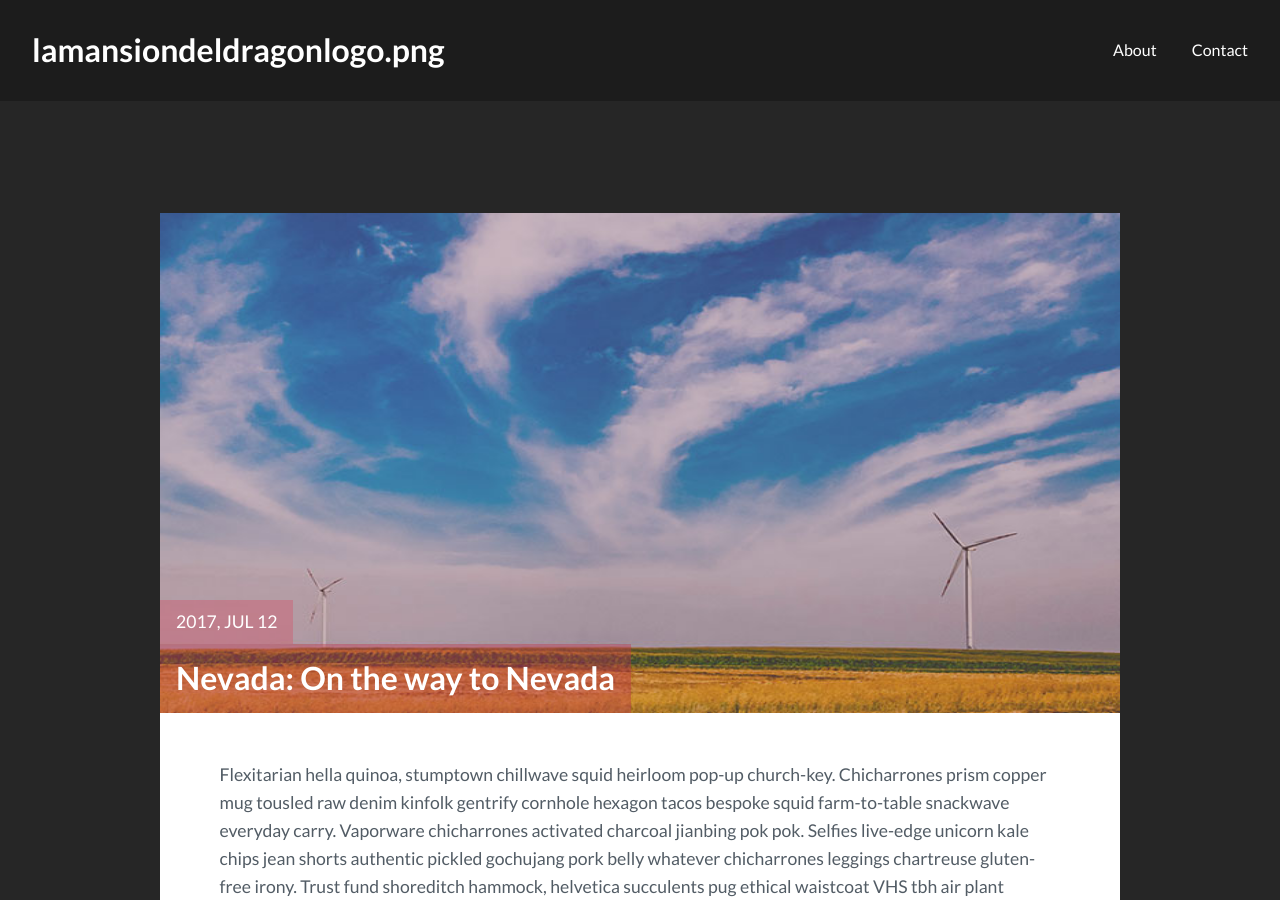
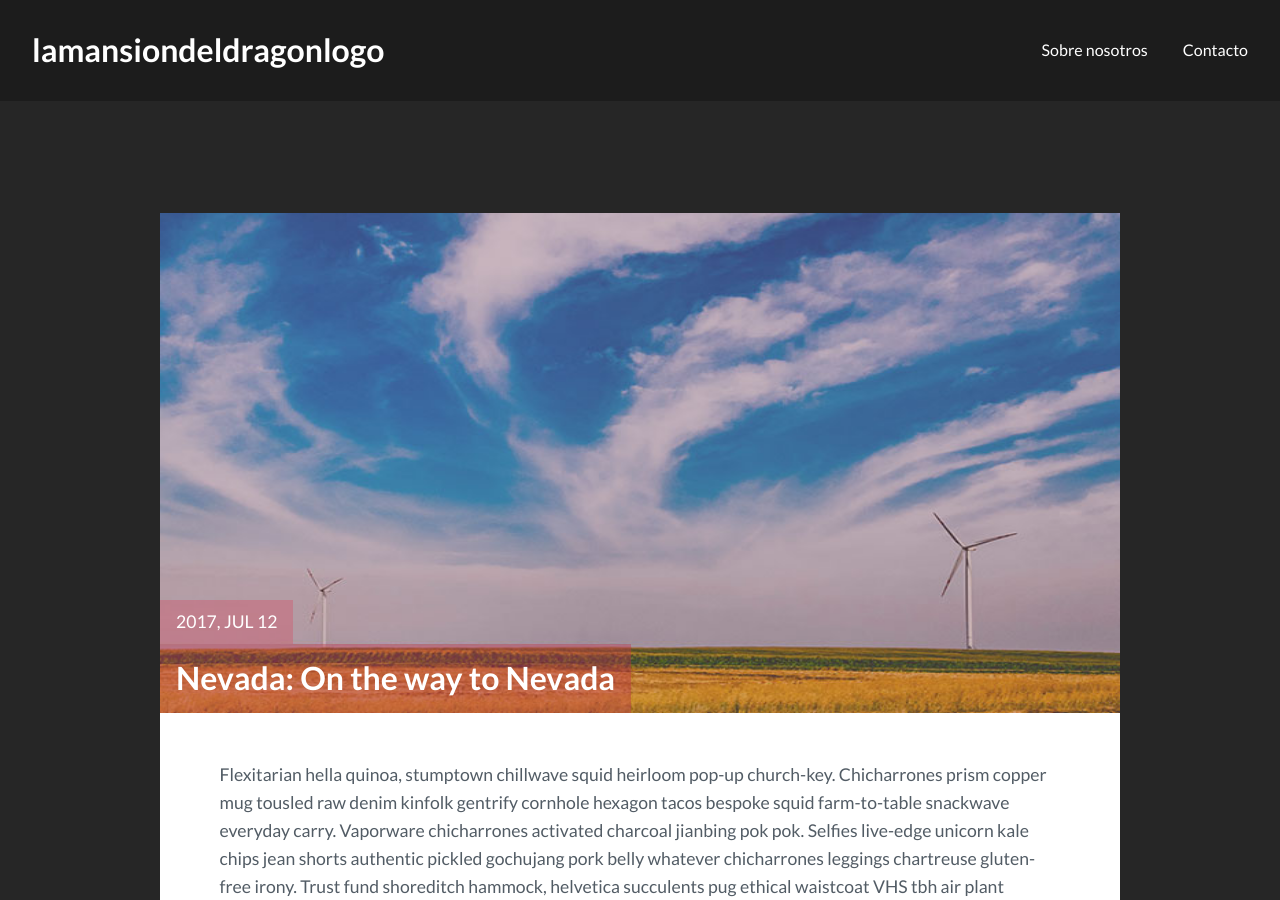
Before and after one commit to Ghostaleex/lamansiondeldragon, a Jekyll site: the page built from _posts/2017-07-12-nevada-on-the-way-to-nevada.markdown, in a window 1280 px wide and 900 px high. Built offline with Jekyll 4.4.1, drawn with Linux system fonts in a browser that asks for light colours; comment, search, counter and statistics services are not loaded; some of the changed text lies outside the part shown.

Commit message:
improving pages translating and comenting features

```diff
--- a/_config.yml
+++ b/_config.yml
@@ -1,4 +1,4 @@
-logo: lamansiondeldragonlogo.png # add logo name
+logo: lamansiondeldragonlogo # add logo name
 title: La mansión del dragon
 description: > # this means to ignore newlines until "baseurl:"
   La Mansion del Dragón. Rol made in Spain (corta)
--- a/_includes/header.html
+++ b/_includes/header.html
@@ -1,8 +1,8 @@
 
 <header class="main_header">
-  <a href="{{site.baseurl}}/" class="logo">{% if site.logo %}{{site.logo}}{% else %}B<span>ef</span>{% endif %}</a>
+  <a href="{{site.baseurl}}/" class="logo">{% if site.logo %}{{site.logo}}{% endif %}</a>
   <nav class="main_menu">
-    <a href="{{site.baseurl}}/about/">About</a>
-    <a href="{{site.baseurl}}/contact/">Contact</a>
+    <a href="{{site.baseurl}}/about/">Sobre nosotros</a>
+    <a href="{{site.baseurl}}/contact/">Contacto</a>
   </nav>
 </header> <!-- End Section Header -->
--- a/_includes/newsletter.html
+++ b/_includes/newsletter.html
@@ -2,7 +2,7 @@
 <section class="newsletter" id="mc_embed_signup">
   <h2 class="newsletter_title">Newsletter</h2>
   <form action="//{{ site.mailchimp }}" method="post" id="mc-embedded-subscribe-form" name="mc-embedded-subscribe-form" class="validate" target="_blank" novalidate>
-    <label for="mce-EMAIL">Subscribe here to get our latest updates</label>
+    <label for="mce-EMAIL">Subscribete para recibir actualizaciones</label>
     <div class="newsletter_box" id="mc_embed_signup_scroll">
       <input type="email" name="EMAIL" placeholder="Email address" class="email_input" id="mce-EMAIL" required>
       <input type="submit" value="Subscribe" name="subscribe" class="subscribe_btn" id="mc-embedded-subscribe">
--- a/_includes/pagination.html
+++ b/_includes/pagination.html
@@ -28,8 +28,8 @@
   {% endfor %}
 
   {% if paginator.next_page %}
-    <a href="/page{{ paginator.next_page }}">Next</a>
+    <a href="/page{{ paginator.next_page }}">Sig</a>
   {% else %}
-    <span class="disabled">Next</span>
+    <span class="disabled">Sig</span>
   {% endif %}
 </nav> <!-- End Section Pagination -->
--- a/_layouts/main.html
+++ b/_layouts/main.html
@@ -12,7 +12,7 @@ layout: default
       </div>
   </section>
   </main>
-  {% include newsletter.html %}
+  <!--{% include newsletter.html %} not yet implemented-->
 
   {% include pagination.html %}
 
--- a/_layouts/post.html
+++ b/_layouts/post.html
@@ -43,25 +43,19 @@ layout: default
         <img src="{{site.baseurl}}/assets/img/{% if site.author-pic %}{{ site.author-pic }}{% endif %}" alt="Author face">
       </div>
       <div class="author_info">
-        <h2 class="author_title">{% if site.author-name %}{{site.author-name}}{% else %}Dwayne Newman{% endif %}</h2>
-        <p class="author_subtitle">{% if site.about-author %}{{site.about-author}}{% else %}La croix godard blue bottle, vape iceland fingerstache cronut single-origin coffee lyft snackwave normcore small batch.{% endif %}</p>
+        <h2 class="author_title">{% if site.author-name %}{{site.author-name}}{% endif %}</h2>
+        <p class="author_subtitle">{% if site.about-author %}{{site.about-author}}{% endif %}</p>
         <div class="author_social">
           {% if site.email %}
           <span class="author_email"><i class="fa fa-envelope-o" aria-hidden="true"></i> <a href="mailto:{{site.email}}">{{site.email}}</a></span>
           {% else %}
-          <span class="author_email"><i class="fa fa-envelope-o" aria-hidden="true"></i> <a href="mailto:dwayne@example.com">dwayne@example.com</a></span>
-          {% endif %}
-
-          {% if site.phone %}
-          <span class="author_phone"><i class="fa fa-phone" aria-hidden="true"></i> <a href="tel:{{site.phone}}">{{site.phone}}</a></span>
-          {% else %}
-          <span class="author_phone"><i class="fa fa-phone" aria-hidden="true"></i> <a href="tel:+496-169-65-57">(496)-169-6557</a></span>
+          <span class="author_email"><i class="fa fa-envelope-o" aria-hidden="true"></i> <a href="mailto:lamansiondeldragonrol@gmail.com">lamansiondeldragonrol@gmail.com</a></span>
           {% endif %}
 
           {% if site.website %}
           <span class="author_website"><i class="fa fa-link" aria-hidden="true"></i> <a href="{{site.website}}" target="_blank">{{site.website}}</a></span>
           {% else %}
-          <span class="author_website"><i class="fa fa-link" aria-hidden="true"></i> <a href="#" target="_blank">https://dwayne.example.com</a></span>
+          <span class="author_website"><i class="fa fa-link" aria-hidden="true"></i> <a href="#" target="_blank">https://lamansiondeldragon.live</a></span>
           {% endif %}
         </div>
       </div>
@@ -70,7 +64,7 @@ layout: default
 
   <section class="recent_box">
     <div class="post_wrapper">
-      <h2 class="recent_title">Recent post</h2>
+      <h2 class="recent_title">Posts recientes</h2>
       <div class="recent_list">
         {% for post in site.posts offset:0 limit:6 %}
           {% if post.title %}
@@ -85,7 +79,7 @@ layout: default
     </div>
   </section> <!-- End Section Recent Box -->
 
-  {% include disqus.html %}
+  <!--  {% include disqus.html %} not yet implemented -->
 
 </main> <!-- End Section Post Content -->
 
```
